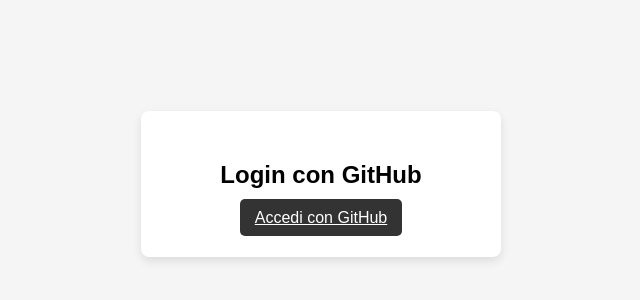
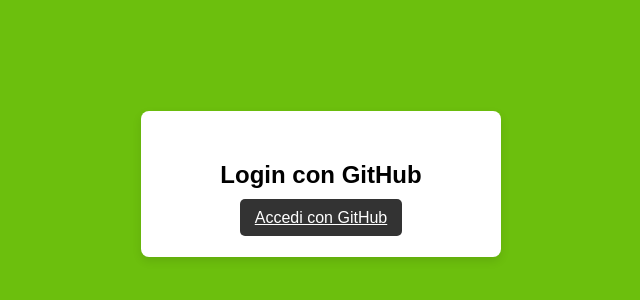
Before and after one commit to RaffDeco/RaffDeco.github.io, a plain HTML site: page test1.html in a window 1280 px wide. Shown: the part 216-516 px from the top of the page, without its empty margins (319-959 px from the left). Drawn offline with Linux system fonts and the light colour scheme.

Commit message:
body color change

```diff
--- a/test1.html
+++ b/test1.html
@@ -7,7 +7,7 @@
     <style>
         body {
             font-family: Arial, sans-serif;
-            background-color: hwb(0 96% 4%);
+            background-color: hwb(88 5% 25%);
             display: flex;
             justify-content: center;
             align-items: center;
```
